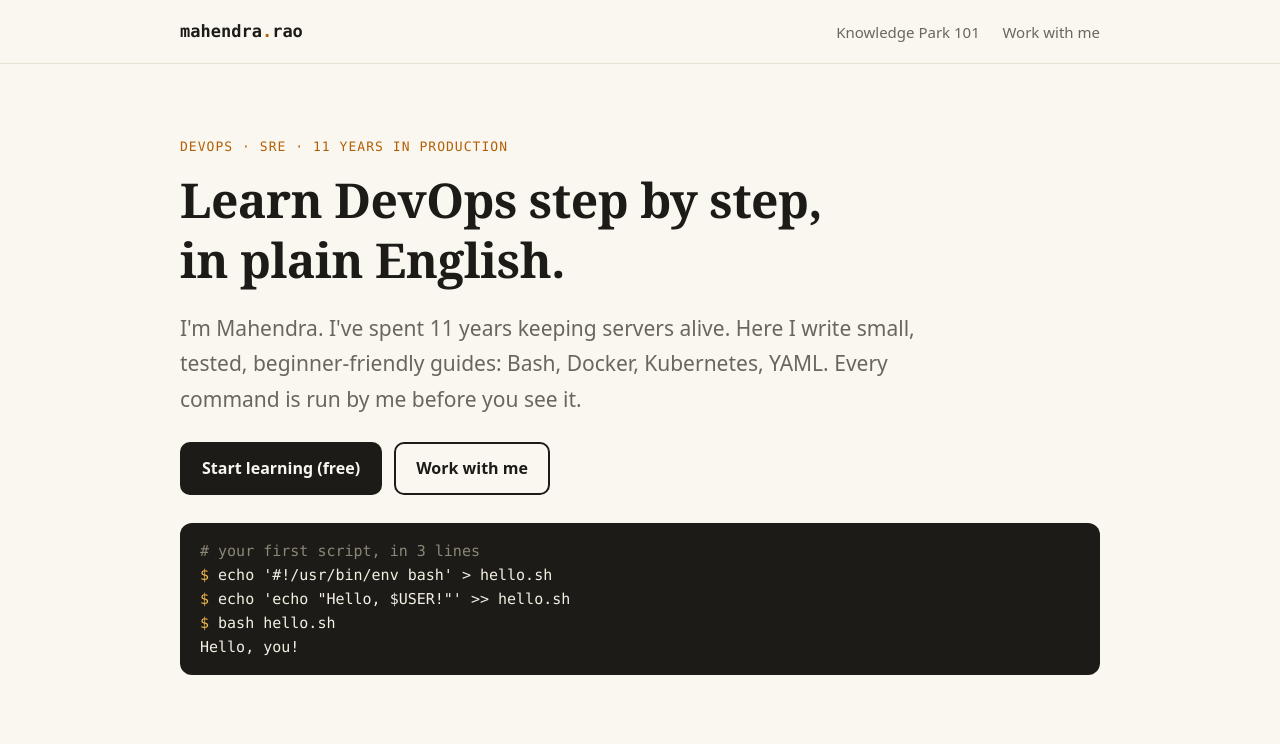
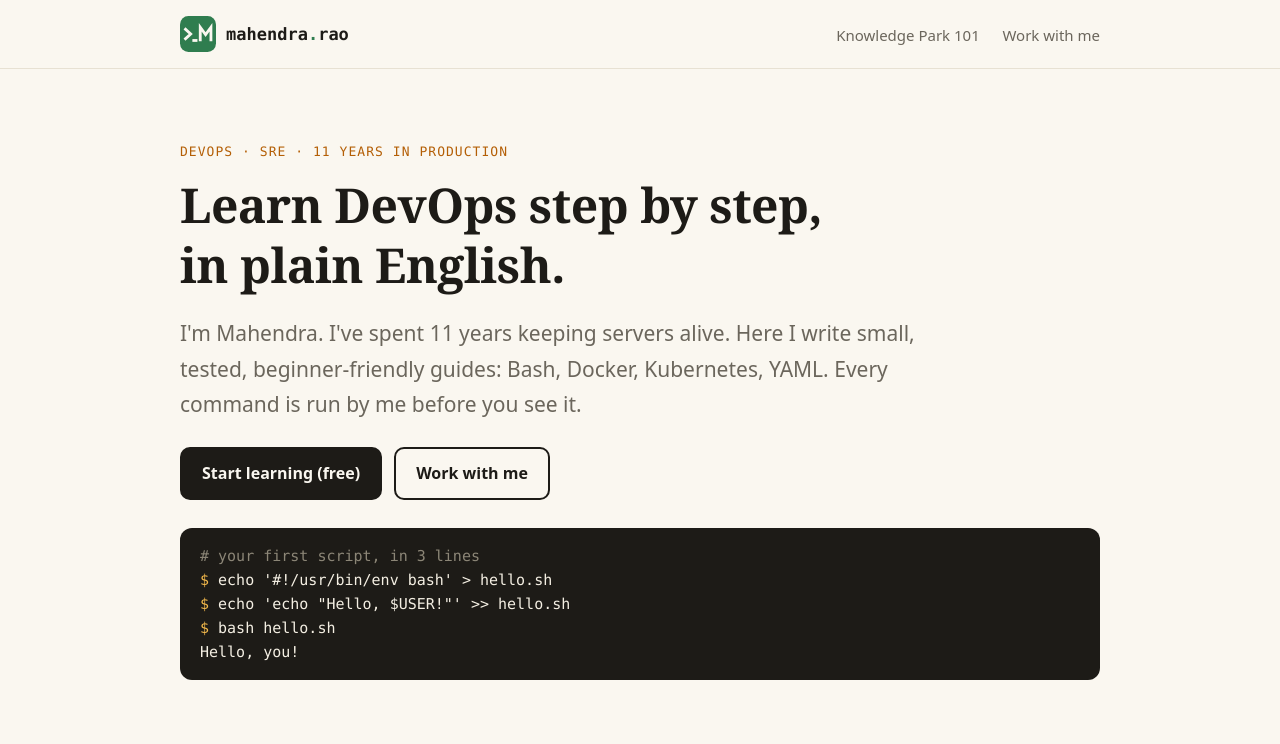
Before and after one commit to MahendraRao/mahendrarao.com, an Astro site: page / in a window 1280 px wide. Shown: the top 744 px of the page. Built offline with nearby package versions, Linux system fonts and the light colour scheme; Astro itself is replaced by a stand-in of ours; code samples lack their colours.

Commit message:
New logo: green >_M with blinking cursor
Header logo is inline SVG using theme variables (green in dark and light). The underscore blinks like a terminal cursor and stops under prefers-reduced-motion. Favicon is the same mark, static.

Co-Authored-By: Claude Sonnet 5.5 <noreply@anthropic.com>
Claude-Session: https://claude.ai/code/session_016bA6pRwG2MEaqK8RbhZNEe

```diff
--- a/src/layouts/Base.astro
+++ b/src/layouts/Base.astro
@@ -28,7 +28,15 @@ const is = (p: string) => (p === '/' ? path === '/' : path.startsWith(p));
   <body>
     <header class="site">
       <div class="wide">
-        <a class="brand" href="/">mahendra<span>.</span>rao</a>
+        <a class="brand" href="/" aria-label="mahendra.rao, home">
+          <svg class="logo-mark" viewBox="0 0 64 64" aria-hidden="true" focusable="false">
+            <rect class="tile" width="64" height="64" rx="15" />
+            <path class="glyph" d="M8 22 L19 32 L8 42" />
+            <path class="glyph" d="M36 45 V20 L45.5 33 L55 20 V45" />
+            <rect class="cursor" x="22" y="41" width="9" height="5" />
+          </svg>
+          <span class="brand-text">mahendra<span>.</span>rao</span>
+        </a>
         <nav class="site" aria-label="Main">
           <a href="/learn" aria-current={is('/learn') ? 'page' : undefined}>Knowledge Park 101</a>
           <a href="/work-with-me" aria-current={is('/work-with-me') ? 'page' : undefined}>Work with me</a>
--- a/src/styles/global.css
+++ b/src/styles/global.css
@@ -10,6 +10,8 @@
   --code-ink: #f4efe3;
   --ok: #2f7d4f;
   --bad: #b3372b;
+  --logo: #2f7d4f;
+  --logo-on: #faf7f0;
   --mono: ui-monospace, SFMono-Regular, Menlo, Consolas, monospace;
   --sans: system-ui, -apple-system, 'Segoe UI', Roboto, sans-serif;
   --serif: Georgia, 'Iowan Old Style', 'Times New Roman', serif;
@@ -24,6 +26,8 @@
     --accent: #f2b84b;
     --accent-bg: #2b2412;
     --code-bg: #0e0d0a;
+    --logo: #4ade80;
+    --logo-on: #15140f;
   }
 }
 * { box-sizing: border-box; }
@@ -41,8 +45,14 @@ a:hover { text-decoration-thickness: 2px; }
 /* header / footer */
 header.site { border-bottom: 1px solid var(--line); }
 header.site .wide { display: flex; align-items: center; justify-content: space-between; padding-top: 16px; padding-bottom: 16px; gap: 16px; flex-wrap: wrap; }
-.brand { font-family: var(--mono); font-weight: 700; color: var(--ink); text-decoration: none; font-size: 17px; }
-.brand span { color: var(--accent); }
+.brand { display: inline-flex; align-items: center; gap: 10px; font-family: var(--mono); font-weight: 700; color: var(--ink); text-decoration: none; font-size: 17px; }
+.brand-text span { color: var(--logo); }
+.logo-mark { display: block; flex: none; width: 36px; height: 36px; }
+.logo-mark .tile { fill: var(--logo); }
+.logo-mark .glyph { fill: none; stroke: var(--logo-on); stroke-width: 5; }
+.logo-mark .cursor { fill: var(--logo-on); animation: cursor-blink 1.1s steps(1, end) infinite; }
+@keyframes cursor-blink { 0%, 55% { opacity: 1; } 56%, 100% { opacity: 0; } }
+@media (prefers-reduced-motion: reduce) { .logo-mark .cursor { animation: none; } }
 nav.site a { color: var(--muted); text-decoration: none; margin-left: 18px; font-size: 15px; }
 nav.site a:hover, nav.site a[aria-current='page'] { color: var(--ink); }
 footer.site { border-top: 1px solid var(--line); margin-top: 80px; padding: 32px 0 48px; color: var(--muted); font-size: 15px; }
```
Also changed, not shown: public/favicon.svg.
